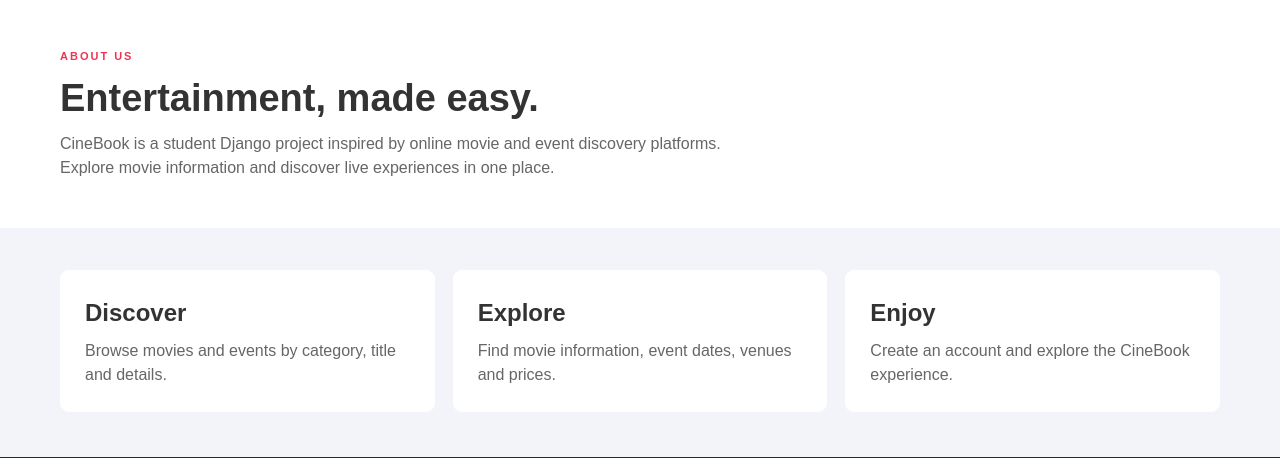
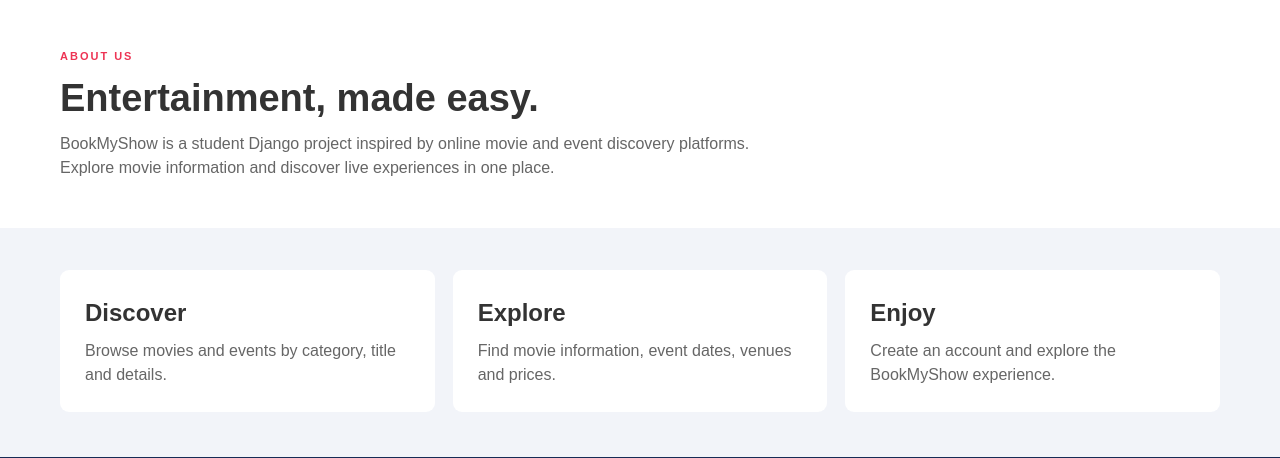
Before and after one commit to nimisha-g007/BookmyShow-Project, a Django app: page /about/ in a window 1280 px wide. Shown: the part 126-584 px from the top of the page. Run offline with Django 5.2, Linux system fonts and the light colour scheme.

Commit message:
Update BookMyShow project

```diff
--- a/website/templates/website/about.html
+++ b/website/templates/website/about.html
@@ -6,7 +6,7 @@ About | BookMyShow
 <section class="page-banner">
     <p class="eyebrow pink">ABOUT US</p>
     <h1>Entertainment, made easy.</h1>
-    <p>CineBook is a student Django project inspired by online movie and event discovery platforms. Explore movie information and discover live experiences in one place.</p>
+    <p>BookMyShow is a student Django project inspired by online movie and event discovery platforms. Explore movie information and discover live experiences in one place.</p>
 </section><section class="section about-cards">
     <article>
         <h2>Discover</h2>
@@ -18,7 +18,7 @@ About | BookMyShow
     </article>
     <article>
         <h2>Enjoy</h2>
-        <p>Create an account and explore the CineBook experience.</p>
+        <p>Create an account and explore the BookMyShow experience.</p>
     </article>
 </section>
 {% endblock %}
```
Also changed, not shown: website/templates/website/signup.html (line endings or trailing spaces).
